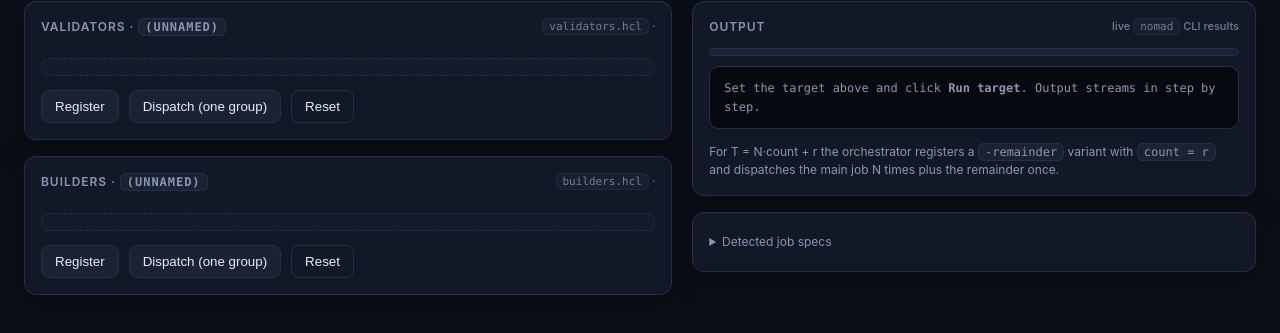
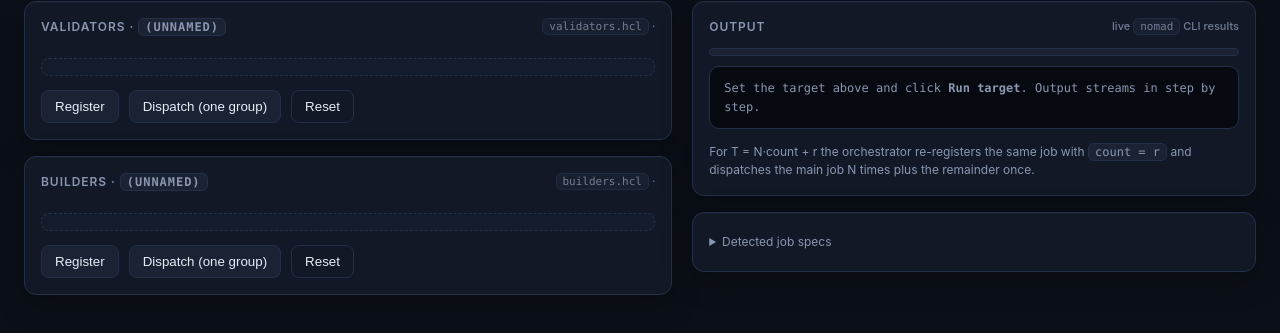
Before and after one commit to ddorgan/polkajam-nomad-rs, a Flask app: page /stress in a window 1280 px wide. Shown: the part 226-559 px from the top of the page. Run offline with Flask 3, Linux system fonts and the light colour scheme.

Commit message:
use one job name

```diff
--- a/app.py
+++ b/app.py
@@ -394,7 +394,7 @@ def api_stress_run_target():
 
     full = target // per
     remainder = target % per
-    remainder_job = f"{job_name}-remainder"
+    remainder_job = job_name
 
     plan: list[dict] = []
     if not dry_run:
@@ -425,11 +425,13 @@ def api_stress_run_target():
                 }
             )
 
-    def _meta_for(group: int) -> dict:
+    def _meta_for(group: int, dispatch_count: int | None = None) -> dict:
         m = dict(extra_meta)
         m["nomad_group"] = str(group)
         m["validator_base"] = str((group - 1) * per)
         m["group_size"] = str(per)
+        if dispatch_count is not None:
+            m["dispatch_count"] = str(dispatch_count)
         return m
 
     for i in range(1, full + 1):
@@ -440,7 +442,7 @@ def api_stress_run_target():
             plan.append({"step": f"dispatch-main-{i}", **run_cmd(cmd, cwd=APP_DIR)})
 
     if remainder > 0:
-        cmd = _dispatch_cmd(remainder_job, _meta_for(full + 1), detach)
+        cmd = _dispatch_cmd(remainder_job, _meta_for(full + 1, remainder), detach)
         if dry_run:
             plan.append({"step": "dispatch-remainder", "cmd": " ".join(cmd), "dry_run": True})
         else:
--- a/templates/stress.html
+++ b/templates/stress.html
@@ -291,7 +291,7 @@
           <div class="progress"><span id="progress-bar"></span></div>
           <div class="out" id="out" style="margin-top:10px"><span class="muted">Set the target above and click <b>Run target</b>. Output streams in step by step.</span></div>
           <div class="footer">
-            For T = N·count + r the orchestrator registers a <span class="kbd">-remainder</span> variant with <span class="kbd">count = r</span> and dispatches the main job N times plus the remainder once.
+            For T = N·count + r the orchestrator re-registers the same job with <span class="kbd">count = r</span> and dispatches the main job N times plus the remainder once.
           </div>
         </div>
 
```
